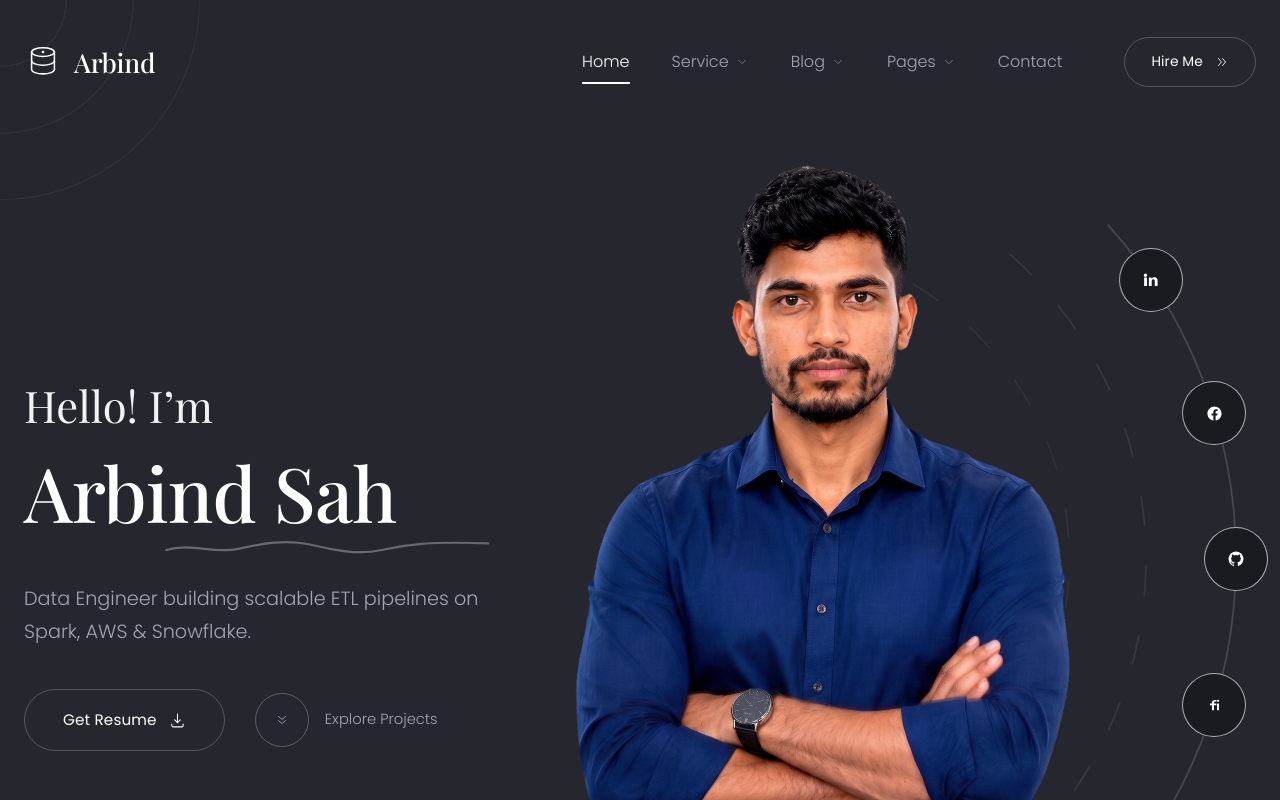
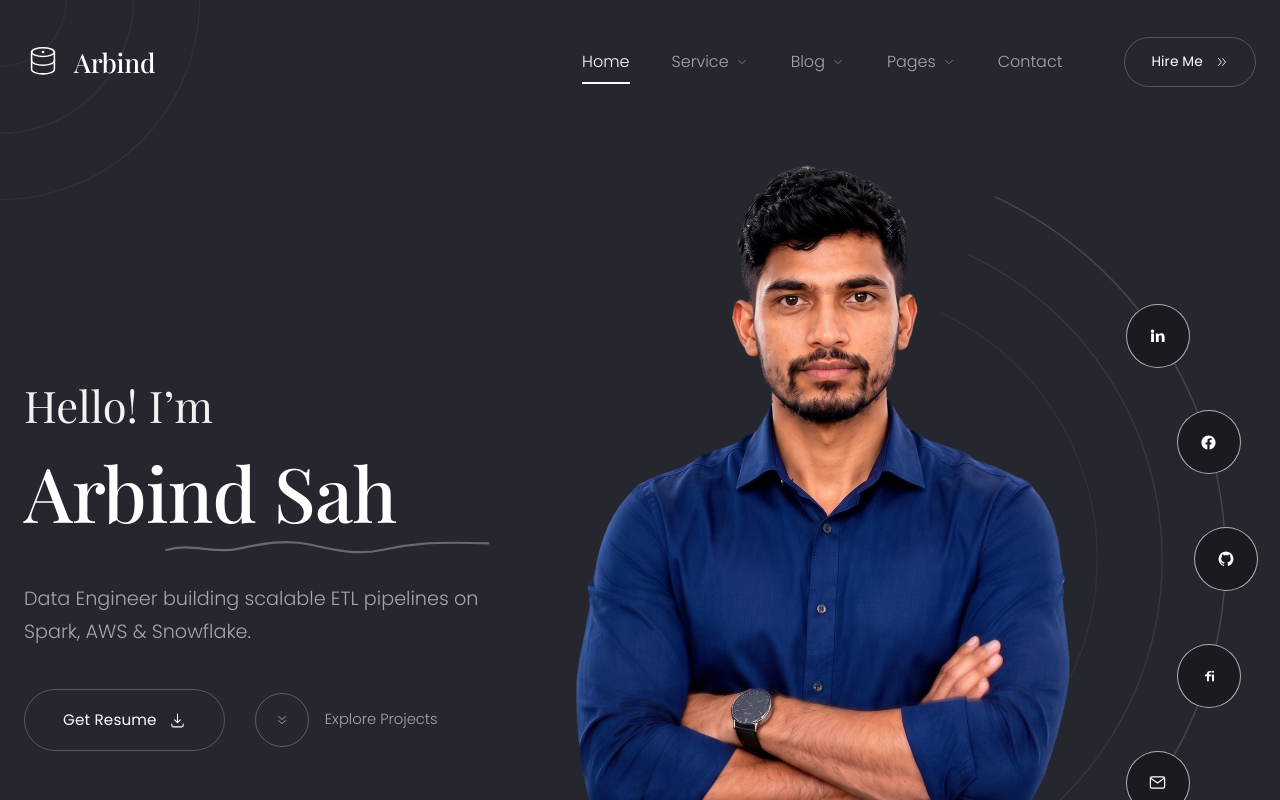
Before and after one commit to Arvind19999/data_portfolio, a React (Vite) app: page / in a window 1280 px wide. Shown: the top 800 px of the page. Built offline with nearby package versions, Linux system fonts and the light colour scheme.

Commit message:
feature:- line conncting to links

```diff
--- a/src/components/Hero.jsx
+++ b/src/components/Hero.jsx
@@ -63,9 +63,9 @@ export default function Hero() {
                     curve stays beside the portrait instead of sweeping back
                     across the headline. Endpoints sit just past the outermost
                     links (±42° here, links at ±34°). */}
-                <path d="M87.16 16.54 A50 50 0 0 1 87.16 83.46" />
-                <path className="orbit-inner" d="M77.43 19.53 A41 41 0 0 1 77.43 80.47" />
-                <path className="orbit-innermost" d="M67.7 22.5 A32 32 0 0 1 67.7 77.5" />
+                <path d="M71.1 4.7 A50 50 0 0 1 71.1 95.3" />
+                <path className="orbit-inner" d="M67.7 11.9 A42 42 0 0 1 67.7 88.1" />
+                <path className="orbit-innermost" d="M64.3 19.2 A34 34 0 0 1 64.3 80.8" />
               </svg>
             </div>
 
--- a/src/index.css
+++ b/src/index.css
@@ -882,10 +882,10 @@ ul {
 .hero__orbit,
 .hero__socials {
   position: absolute;
-  width: min(1000px, 175%);
+  width: min(800px, 130%);
   aspect-ratio: 1;
   top: 50%;
-  right: 20px;
+  right: 30px;
   transform: translateY(-50%);
 }
 
@@ -905,12 +905,10 @@ ul {
 
 .hero__orbit-line .orbit-inner {
   stroke: rgba(255, 255, 255, 0.08);
-  stroke-dasharray: 3 4;
 }
 
 .hero__orbit-line .orbit-innermost {
   stroke: rgba(255, 255, 255, 0.05);
-  stroke-dasharray: 3 4;
 }
 
 .hero__socials {
```
